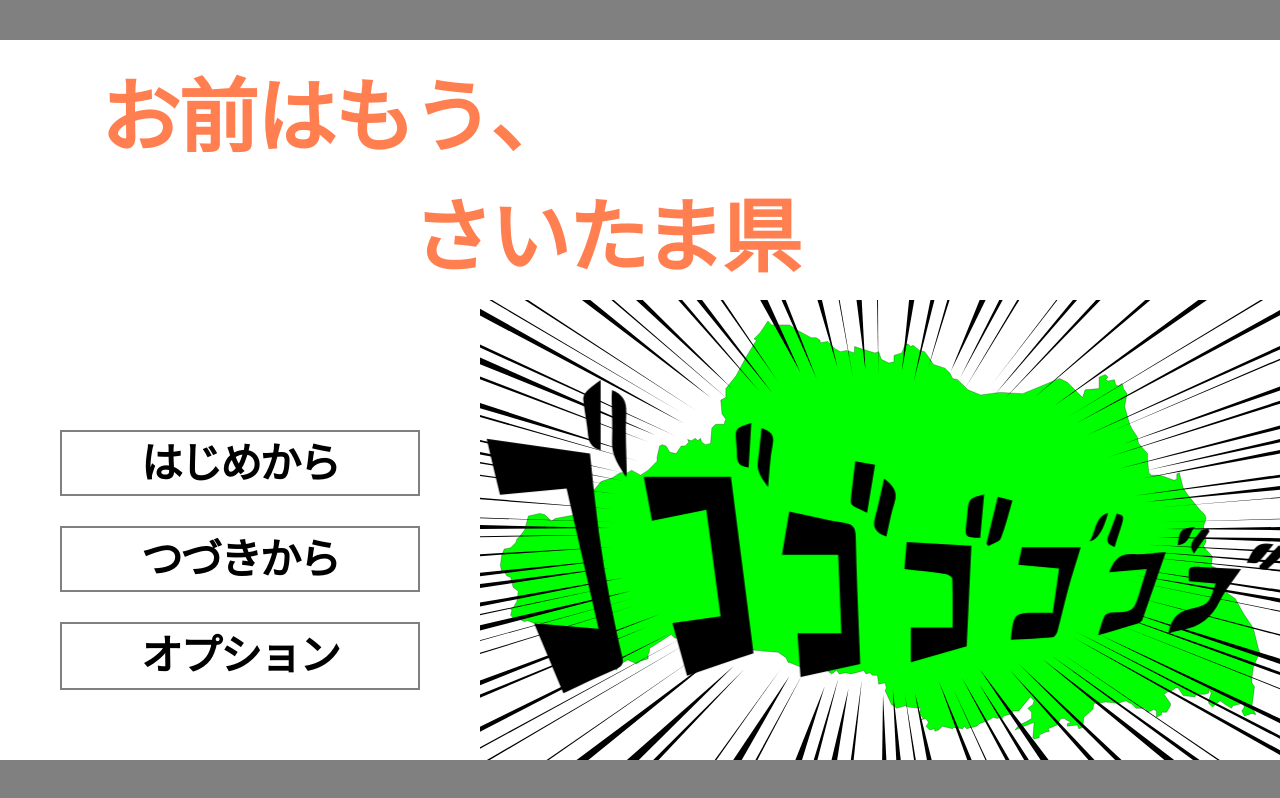
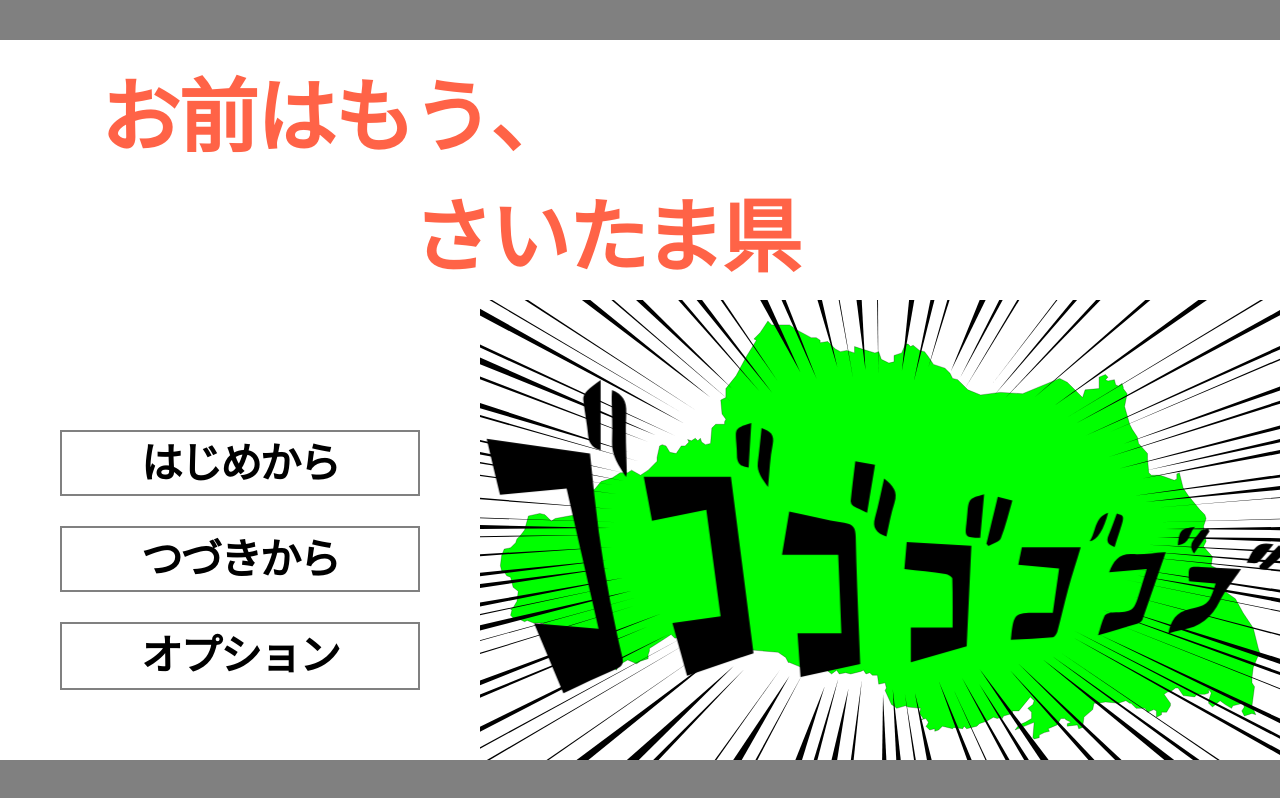
Before and after one commit to sfolc/saitama, a plain HTML site: page index.html in a window 1280 px wide. Drawn offline with nearby package versions, Linux system fonts and the light colour scheme; a web font is replaced by a local one.

Commit message:
とまと

```diff
--- a/css/main.css
+++ b/css/main.css
@@ -62,8 +62,6 @@ body {
     background-color: gray;
     width: 100%;
     height: 100%;
-    touch-action: manipulation;
-    -ms-touch-action: auto;
 }
 
 
--- a/css/title.css
+++ b/css/title.css
@@ -12,7 +12,7 @@
     top: 10px;
     left: 50px;
     display: table;
-    color: coral;
+    color:  tomato;
     font-size: 40px;
     font-weight: 900;
     white-space: nowrap;
@@ -26,9 +26,6 @@
    display: table-cell
 }
 
-#saitama-title-title-2 {
-    position: absolute;
-}
 
 #saitama-title-saitama {
     right: 0px;
```
